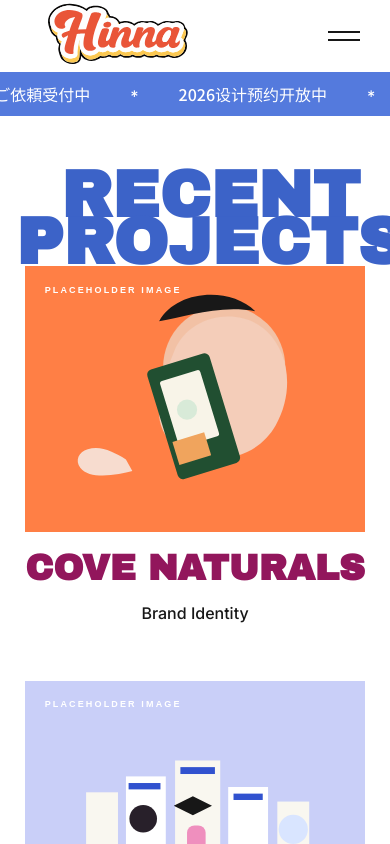
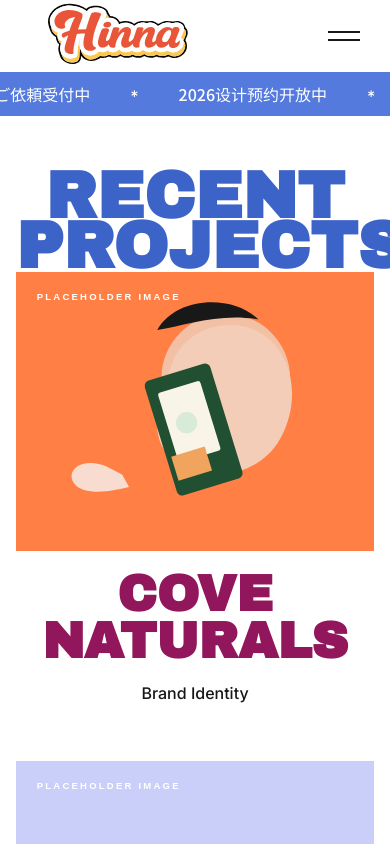
Before and after one commit to qimuxuexue-ctrl/designer-portfolio, a Next.js app: page / in a window 390 px wide. Shown: the top 844 px of the page. Built offline with nearby package versions, Linux system fonts and the light colour scheme.

Commit message:
Fix mobile width overflow

```diff
--- a/app/page.tsx
+++ b/app/page.tsx
@@ -7,8 +7,8 @@
     <main>
       <Marquee />
 
-      <section className="flex flex-col gap-0 px-4 pb-24 pt-14 md:px-8 md:pb-40 md:pt-16">
-        <h1 className="mx-auto mb-0 max-w-5xl text-center font-display text-[4.1rem] font-black uppercase leading-[0.72] text-titleBlue md:text-[7.35rem] lg:text-[8.55rem]">
+      <section className="flex flex-col gap-0 overflow-hidden px-4 pb-24 pt-14 md:px-8 md:pb-40 md:pt-16">
+        <h1 className="mx-auto mb-0 max-w-[calc(100vw-2rem)] text-center font-display text-[clamp(3.25rem,17vw,4.1rem)] font-black uppercase leading-[0.76] text-titleBlue md:max-w-5xl md:text-[7.35rem] md:leading-[0.72] lg:text-[8.55rem]">
           Recent
           <br />
           Projects
--- a/components/Footer.tsx
+++ b/components/Footer.tsx
@@ -3,7 +3,7 @@
 
 export function Footer() {
   return (
-    <footer className="bg-bookingBlue text-center text-white">
+    <footer className="w-full overflow-hidden bg-bookingBlue text-center text-white">
       <div className="mx-auto max-w-5xl px-6 py-20 md:py-24">
         <h2 className="font-display text-4xl font-black text-sunYellow md:text-5xl">
           Let&apos;s chat!
@@ -13,7 +13,7 @@
           have about my work.
         </p>
         <Link
-          className="mx-auto mt-9 inline-flex min-w-64 justify-center bg-sunYellow px-12 py-4 text-xs font-black uppercase tracking-[0.55em] text-titleBlue transition hover:brightness-95"
+          className="mx-auto mt-9 inline-flex w-full max-w-64 justify-center bg-sunYellow px-8 py-4 text-xs font-black uppercase tracking-[0.45em] text-titleBlue transition hover:brightness-95 md:px-12 md:tracking-[0.55em]"
           href="/contact"
         >
           Email me
--- a/components/ProjectCard.tsx
+++ b/components/ProjectCard.tsx
@@ -22,7 +22,7 @@
         </div>
         <div className="mt-5 grid items-start gap-4 md:grid-cols-[0.85fr_1fr] md:gap-8">
           <h3
-            className="text-center font-display text-4xl font-black uppercase leading-[0.92] md:text-left md:text-4xl lg:text-5xl"
+            className="text-center font-display text-[clamp(2.7rem,13vw,3.7rem)] font-black uppercase leading-[0.92] md:text-left md:text-4xl lg:text-5xl"
             style={{ color: project.accent }}
           >
             {project.title}
--- a/styles/globals.css
+++ b/styles/globals.css
@@ -17,6 +17,7 @@
 
 html {
   scroll-behavior: smooth;
+  overflow-x: hidden;
 }
 
 body {
@@ -24,6 +25,7 @@
   background: #ffffff;
   color: #171717;
   font-family: var(--font-sans);
+  overflow-x: hidden;
 }
 
 a {
```
